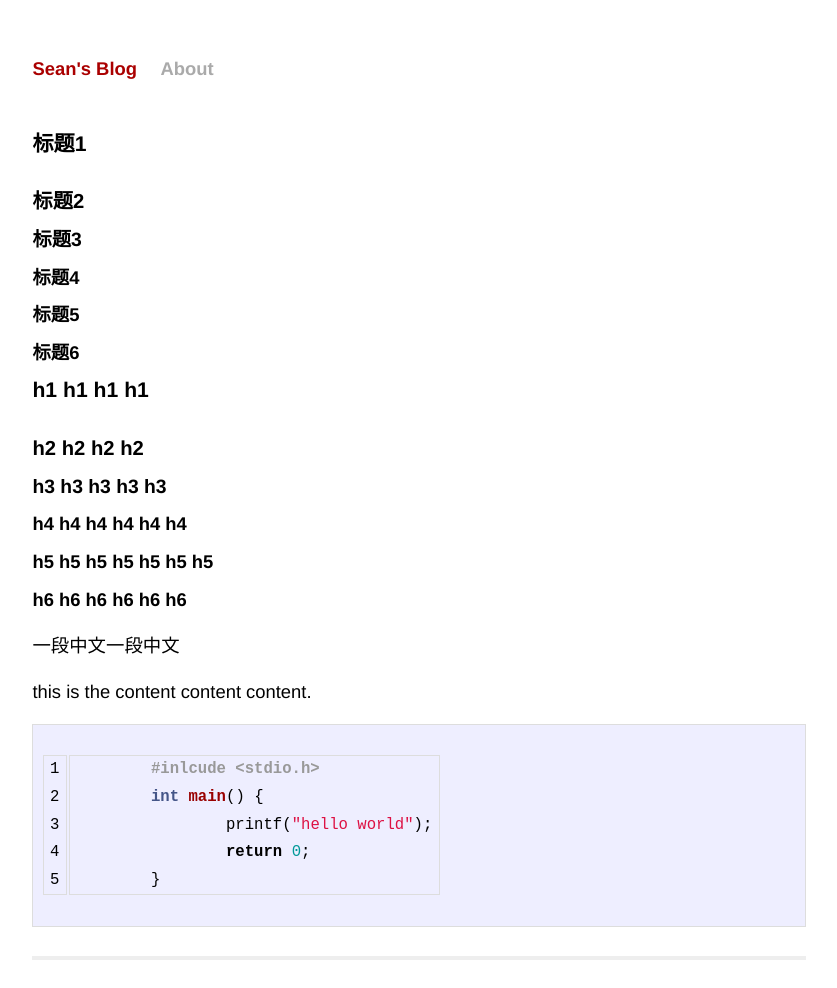
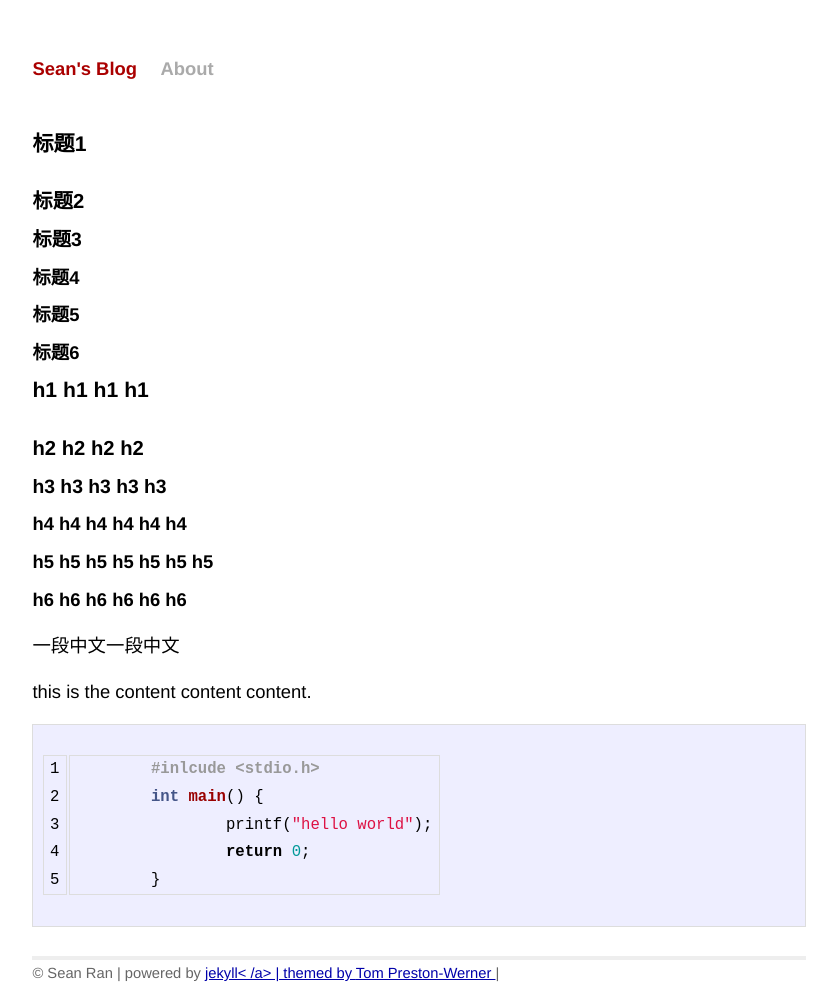
Before and after one commit to coredux/coredux.github.io, a Jekyll site: the page built from about/index.md, in a window 1280 px wide. Shown: the whole page, without its empty margins (221-1058 px from the left). Built offline with Jekyll 4.4.1, drawn with Linux system fonts in a browser that asks for light colours; Markdown is read by kramdown in place of the engine named in the settings; before the commit the page ends 960 px from its top, so only the background shows below that.

Commit message:
update footer

```diff
--- a/_layouts/default.html
+++ b/_layouts/default.html
@@ -25,7 +25,7 @@
   {{ content }}
 
   <div class="footer">
-
+		&copy; Sean Ran | powered by <a href="https://github.com/jekyll/jekyll">jekyll< /a> | themed by <a href="http://tom.preston-werner.com"> Tom Preston-Werner </a> |
 
   </div>
 </div>
```
